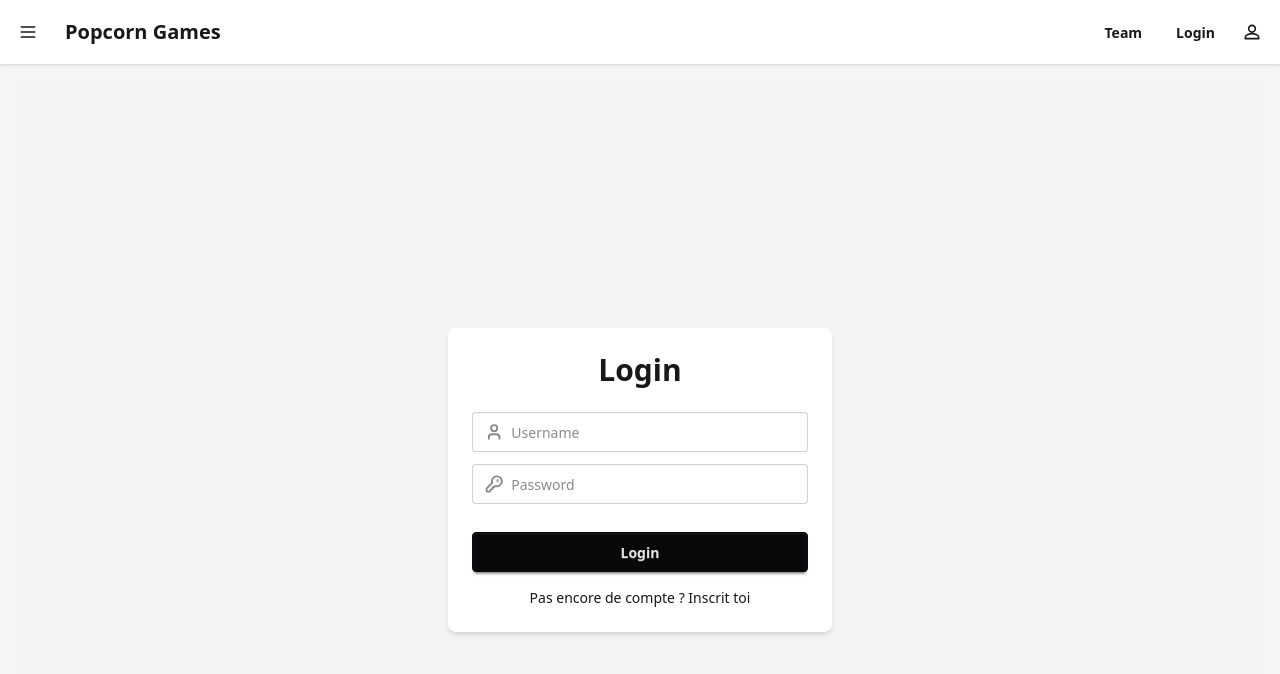
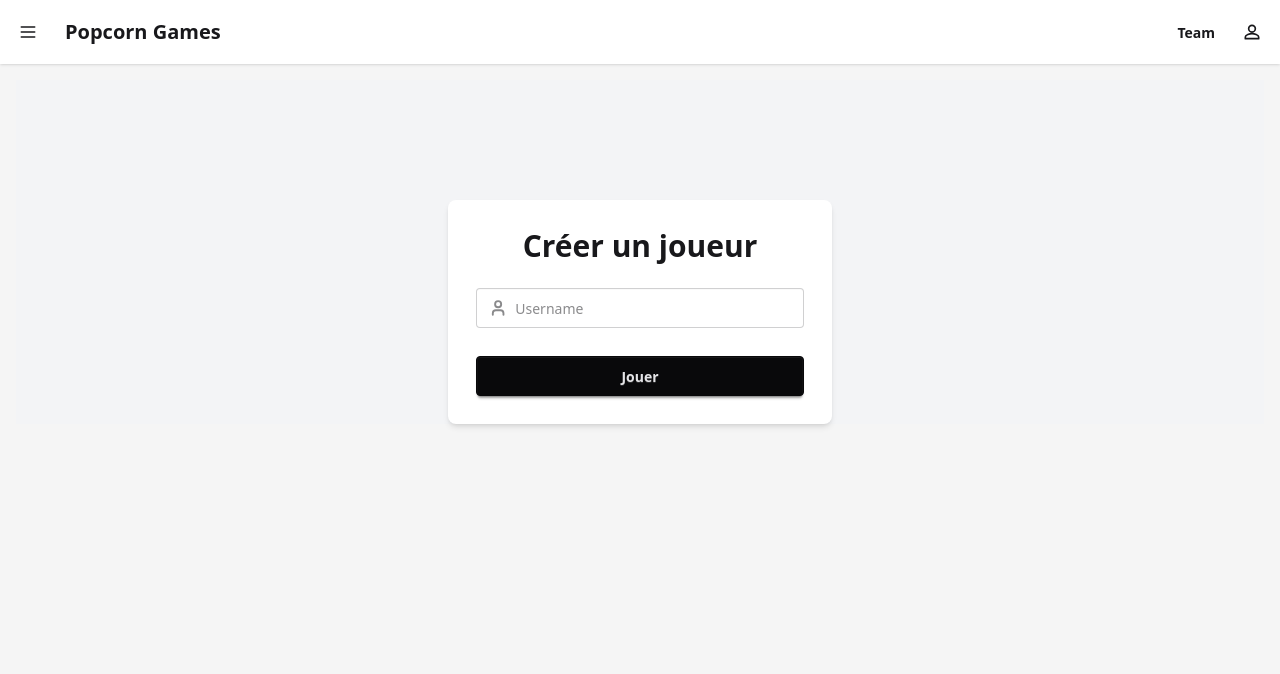
Before and after one commit to Kazuryy/popcorn-games, a React (Vite) app in the folder frontend/: page /profile in a window 1280 px wide. Shown: the top 674 px of the page. Built offline with nearby package versions, Linux system fonts and the light colour scheme.

Commit message:
Team features part1

```diff
--- a/frontend/src/components/Login.jsx
+++ b/frontend/src/components/Login.jsx
@@ -2,9 +2,9 @@ import React from 'react';
 
 function Login() {
     return (
-        <div className="flex flex-col items-center justify-center min-h-screen bg-gray-100 px-4">
-            <div className="w-full max-w-sm bg-white p-6 rounded-lg shadow-md">
-                <h1 className="text-3xl font-bold text-center mb-6">Login</h1>
+        <div className="flex flex-col items-center bg-gray-100 px-4">
+            <div className="w-full max-w-sm bg-white p-7 rounded-lg shadow-md mt-30">
+                <h1 className="text-3xl font-bold text-center mb-6">Créer un joueur</h1>
 
                 {/* Username */}
                 <label className="input input-bordered flex items-center gap-2 w-full mb-3">
@@ -26,35 +26,8 @@ function Login() {
                     />
                 </label>
 
-                {/* Password */}
-                <label className="input input-bordered flex items-center gap-2 w-full mb-3">
-                    <svg className="h-5 w-5 opacity-50" xmlns="http://www.w3.org/2000/svg" viewBox="0 0 24 24">
-                        <g strokeLinejoin="round" strokeLinecap="round" strokeWidth="2.5" fill="none" stroke="currentColor">
-                            <path d="M2.586 17.414A2 2 0 0 0 2 18.828V21a1 1 0 0 0 1 1h3a1 1 0 0 0 1-1v-1a1 1 0 0 1 1-1h1a1 1 0 0 0 1-1v-1a1 1 0 0 1 1-1h.172a2 2 0 0 0 1.414-.586l.814-.814a6.5 6.5 0 1 0-4-4z"></path>
-                            <circle cx="16.5" cy="7.5" r=".5" fill="currentColor"></circle>
-                        </g>
-                    </svg>
-                    <input
-                        type="password"
-                        required
-                        placeholder="Password"
-                        minLength="8"
-                        pattern="(?=.*\d)(?=.*[a-z])(?=.*[A-Z]).{8,}"
-                        title="Must be more than 8 characters, including number, lowercase letter, uppercase letter"
-                        className="w-full bg-transparent focus:outline-none"
-                    />
-                </label>
-
                 {/* Login Button */}
-                <button className="btn btn-neutral w-full mt-4">Login</button>
-
-                {/* Lien d'inscription */}
-                <div className="text-center mt-4">
-                    <p className="text-sm">
-                        Pas encore de compte ?{" Inscrit toi "}
-
-                    </p>
-                </div>
+                <button className="btn btn-neutral w-full mt-4">Jouer</button>
             </div>
         </div>
     );
--- a/frontend/src/components/NavLinks.jsx
+++ b/frontend/src/components/NavLinks.jsx
@@ -4,17 +4,13 @@ import { Link } from 'react-router-dom';
 function NavLinks() {
   return (
     <>
-
       <Link to="/team" className="btn btn-ghost">Team</Link>
-
-      <Link to="/login" className="btn btn-ghost">Login</Link>
 
       <Link to="/profile" className="btn btn-circle btn-ghost">
         <svg xmlns="http://www.w3.org/2000/svg" fill="none" viewBox="0 0 24 24" className="inline-block h-5 w-5 stroke-current">
           <path strokeLinecap="round" strokeLinejoin="round" strokeWidth="2" d="M12 12c2.21 0 4-1.79 4-4s-1.79-4-4-4-4 1.79-4 4 1.79 4 4 4zm0 2c-2.67 0-8 1.34-8 4v2h16v-2c0-2.66-5.33-4-8-4z"></path>
         </svg>
       </Link>
-
     </>
   );
 }
--- a/frontend/src/pages/Home.jsx
+++ b/frontend/src/pages/Home.jsx
@@ -6,10 +6,16 @@ function Home() {
   return (
     <Page>
       <div className='pt-6'>
-        <div className="container mx-auto mt-4">
+        <div className="container mx mt-4 ">
           <h1 className="text-4xl font-bold text-center">Jouer aux jeux de Popcorn avec ses amis</h1>
           <p className="text-center mt-4">Choisis un jeu pour commencer à jouer avec tes amis.</p>
+          <div className="flex justify-center gap-4 mt-8">
+            <button className="btn btn-primary">Rejoindre une partie</button>
+            <button className="btn btn-secondary">Créer un joueur</button>
+          </div>
+
         </div>
+
         <hr className="my-8 border-gray-300" />
         <div className="flex flex-wrap gap-4 justify-center">
           <Card
--- a/frontend/src/pages/Team.jsx
+++ b/frontend/src/pages/Team.jsx
@@ -3,9 +3,34 @@ import Page from '../components/Page';
 
 function Team() {
   return (
-    <Page>
-      <div>Page pour créer une équipe pour jouer.</div>
-    </Page>
+      <div className="flex flex-col  items-center  bg-gray-100 px-4">
+          <div className="w-full max-w-sm bg-white p-7 rounded-lg shadow-md mt-10">
+              <h1 className="text-3xl font-bold text-center mb-6">Créer un joueur</h1>
+
+              {/* Username */}
+              <label className="input input-bordered flex items-center gap-2 w-full mb-3">
+                  <svg className="h-5 w-5 opacity-50" xmlns="http://www.w3.org/2000/svg" viewBox="0 0 24 24">
+                      <g strokeLinejoin="round" strokeLinecap="round" strokeWidth="2.5" fill="none" stroke="currentColor">
+                          <path d="M19 21v-2a4 4 0 0 0-4-4H9a4 4 0 0 0-4 4v2"></path>
+                          <circle cx="12" cy="7" r="4"></circle>
+                      </g>
+                  </svg>
+                  <input
+                      type="text"
+                      required
+                      placeholder="Team name"
+                      pattern="[A-Za-z][A-Za-z0-9\-]*"
+                      minLength="3"
+                      maxLength="30"
+                      title="Only letters, numbers, or dash"
+                      className="w-full bg-transparent focus:outline-none"
+                  />
+              </label>
+
+              {/* Login Button */}
+              <button className="btn btn-neutral w-full mt-4">Jouer</button>
+          </div>
+      </div>
   );
 }
 
```
